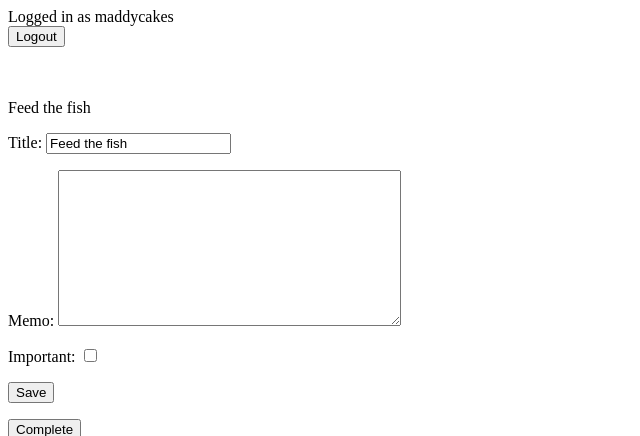
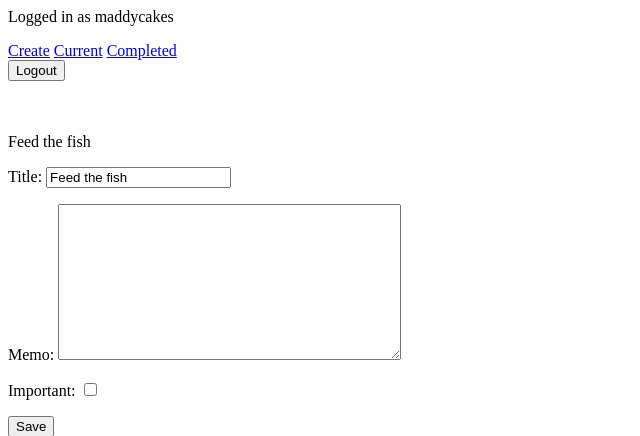
Before and after one commit to MsMaddyMac/todowoo-project, a Django app: page /todo/1 in a window 1280 px wide. Shown: the top 436 px of the page, without its empty margins (0-640 px from the left). Run offline with Django 3.2, Linux system fonts and the light colour scheme; a user stored in the database is signed in; data comes from the database, SQL or seed files in the repository; both versions use the stored data as it was after the commit.

Commit message:
adds links for create, current and completed page navigation

```diff
--- a/todo/templates/todo/base.html
+++ b/todo/templates/todo/base.html
@@ -1,7 +1,11 @@
 
 {% if user.is_authenticated %}
 
-Logged in as {{ user.username }}
+<p>Logged in as {{ user.username }}</p>
+
+<a href="{% url 'createtodo' %}">Create</a>
+<a href="{% url 'currenttodos' %}">Current</a>
+<a href="{% url 'completedtodos' %}">Completed</a>
 
 <form action='{% url 'logoutuser' %}' method="POST">
   {% csrf_token %}
--- a/todo/views.py
+++ b/todo/views.py
@@ -94,3 +94,7 @@
   if request.method == 'POST':
     todo.delete()
     return redirect('currenttodos')
+
+def completedtodos(request):
+  todos = Todo.objects.filter(user=request.user, date_completed__isnull=False).order_by('-date_completed')
+  return render(request, 'todo/completedtodos.html', {'todos': todos})
--- a/todowoo/urls.py
+++ b/todowoo/urls.py
@@ -28,6 +28,7 @@
     path('', views.home, name='home'),
     path('create/', views.createtodo, name='createtodo'),
     path('current/', views.currenttodos, name='currenttodos'),
+    path('completed/', views.completedtodos, name='completedtodos'),
     path('todo/<int:todo_pk>', views.viewtodo, name='viewtodo'),
     path('todo/<int:todo_pk>/complete', views.completetodo, name='completetodo'),
     path('todo/<int:todo_pk>/delete', views.deletetodo, name='deletetodo'),
```
Also changed, not shown: todo/templates/todo/completedtodos.html (added, +19 -0 lines), db.sqlite3.
